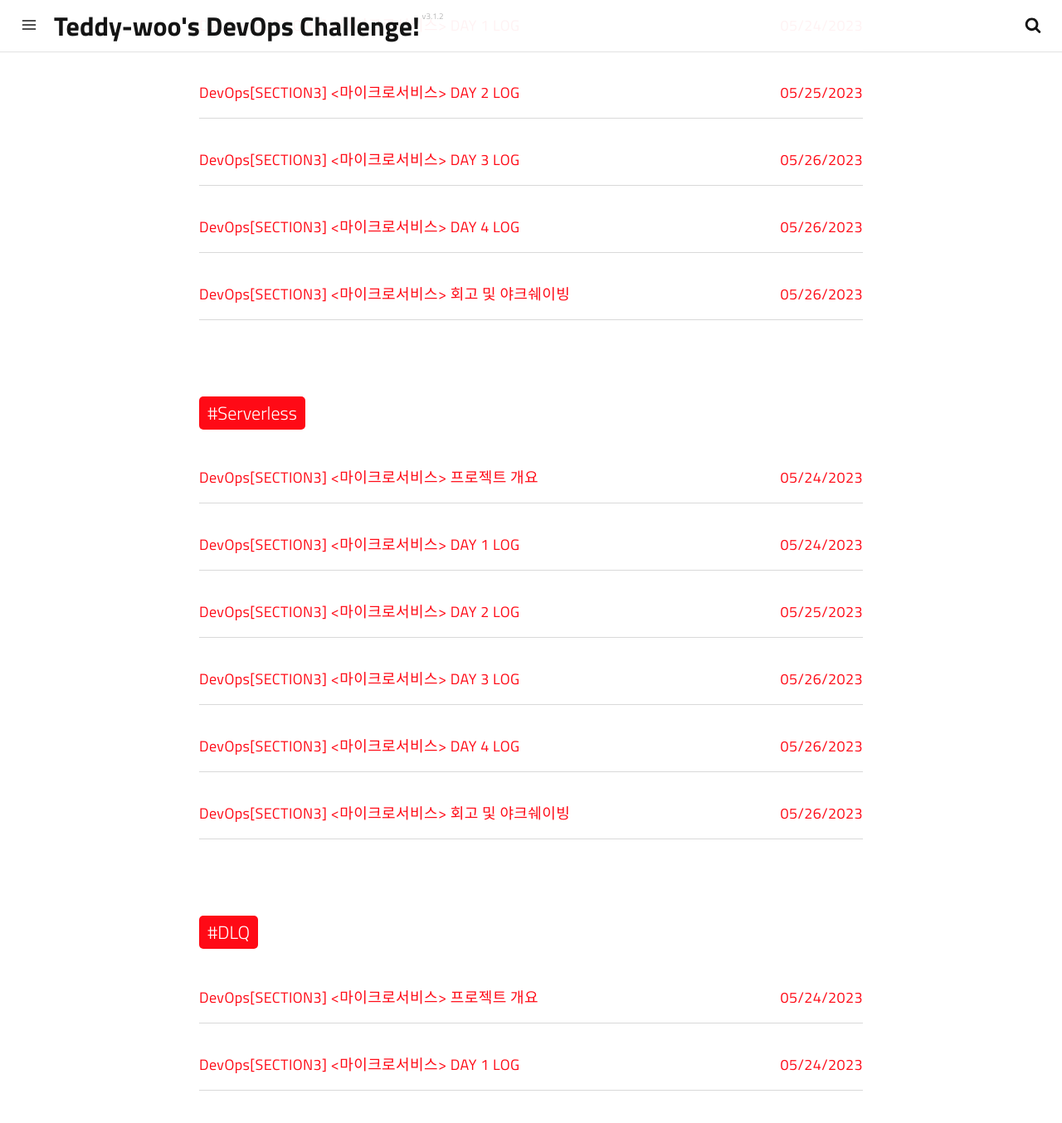
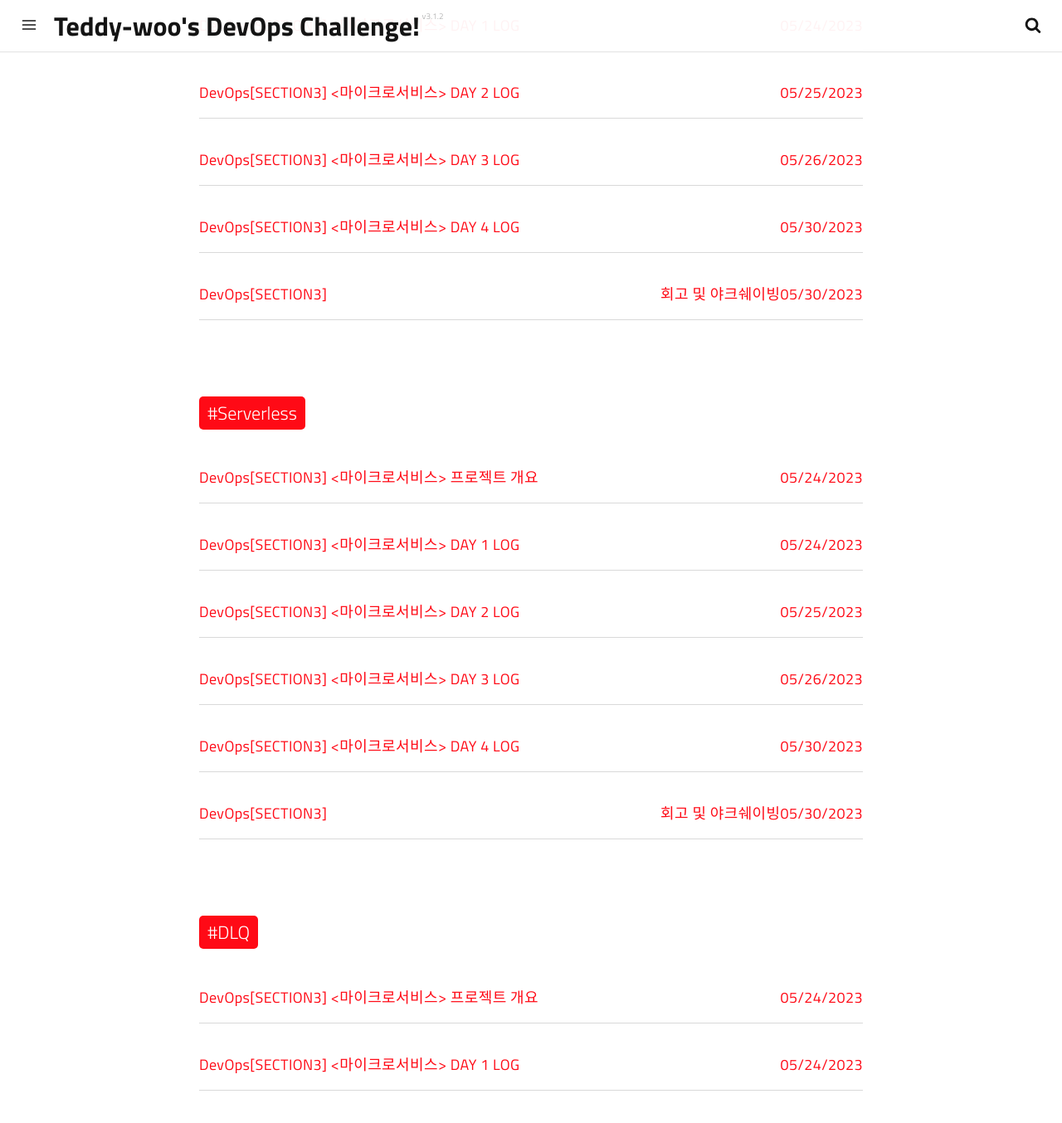
Before and after one commit to teddy-woo/teddy-woo.github.io, a Jekyll site: the page built from tags.html, in a window 1280 px wide and 1400 px high, scrolled down 98875 px. Shown: the top 1354 px of the window at 83% size. Built offline with Jekyll 4.4.1, drawn with Linux system fonts in a browser that asks for light colours; a script that is not in the unit is left out; some of the changed text lies outside the part shown.

Commit message:
post test

```diff
--- a/_posts/2023-05-30-day60-2.md
+++ b/_posts/2023-05-30-day60-2.md
@@ -1,5 +1,5 @@
 ---
-date: 2023-05-26 00:00:00
+date: 2023-05-30 00:00:00
 layout: post
 title: DevOps&#91;SECTION3&#93; <마이크로서비스> DAY 4 LOG
 subtitle: '<마이크로서비스> DAY 4 LOG'
--- a/_posts/2023-05-30-day60.md
+++ b/_posts/2023-05-30-day60.md
@@ -1,8 +1,8 @@
 ---
-date: 2023-05-26 00:00:00
+date: 2023-05-30 00:00:00
 layout: post
-title: DevOps&#91;SECTION3&#93; <마이크로서비스> 회고 및 야크쉐이빙
-subtitle: '<마이크로서비스> 회고 및 야크쉐이빙'
+title: DevOps&#91;SECTION3&#93; <Final_Project> 회고 및 야크쉐이빙
+subtitle: '<Final_Project> 회고 및 야크쉐이빙'
 description: <마이크로서비스> 회고 및 야크쉐이빙
 image: /404.jpg
 optimized_image: /404.jpg
```
